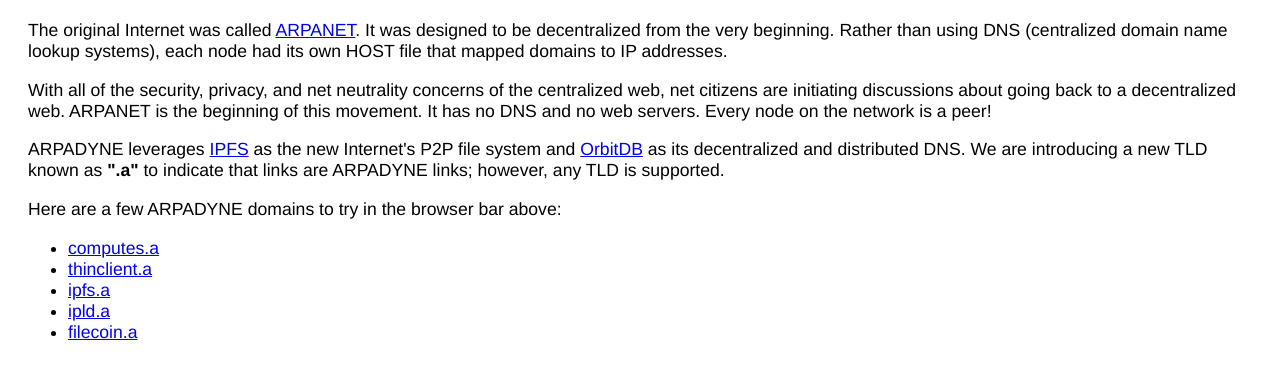
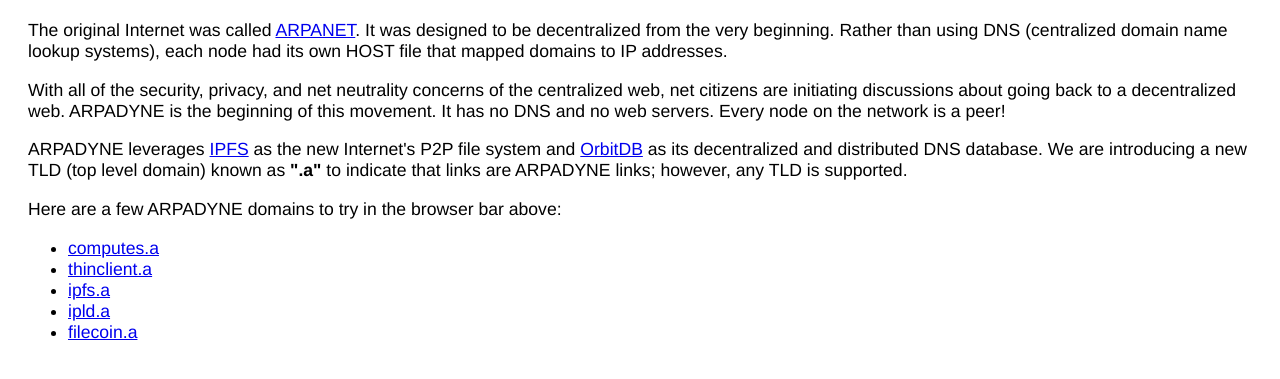
Before and after one commit to chrismatthieu/arpadyne, a website: page public/arpadyne.html in a window 1280 px wide. Shown: the part 67-446 px from the top of the page. Drawn offline with Linux system fonts and the light colour scheme; a web font is replaced by a local one.

Commit message:
updated content

```diff
--- a/public/arpadyne.html
+++ b/public/arpadyne.html
@@ -16,10 +16,10 @@
       </p>
       <p>
         With all of the security, privacy, and net neutrality concerns of the centralized web, net citizens are initiating discussions about going back to a decentralized web.
-        ARPANET is the beginning of this movement. It has no DNS and no web servers. Every node on the network is a peer!
+        ARPADYNE is the beginning of this movement. It has no DNS and no web servers. Every node on the network is a peer!
       </p>
       <p>
-        ARPADYNE leverages <a href="https://ipfs.io">IPFS</a> as the new Internet's P2P file system and <a href="https://github.com/orbitdb/orbit-db" target="_new">OrbitDB</a> as its decentralized and distributed DNS. We are introducing a new TLD known as <b>".a"</b> to indicate that links are ARPADYNE links; however, any TLD is supported.
+        ARPADYNE leverages <a href="https://ipfs.io">IPFS</a> as the new Internet's P2P file system and <a href="https://github.com/orbitdb/orbit-db" target="_new">OrbitDB</a> as its decentralized and distributed DNS database. We are introducing a new TLD (top level domain) known as <b>".a"</b> to indicate that links are ARPADYNE links; however, any TLD is supported.
       </p>
       <p>
          Here are a few ARPADYNE domains to try in the browser bar above:
```
